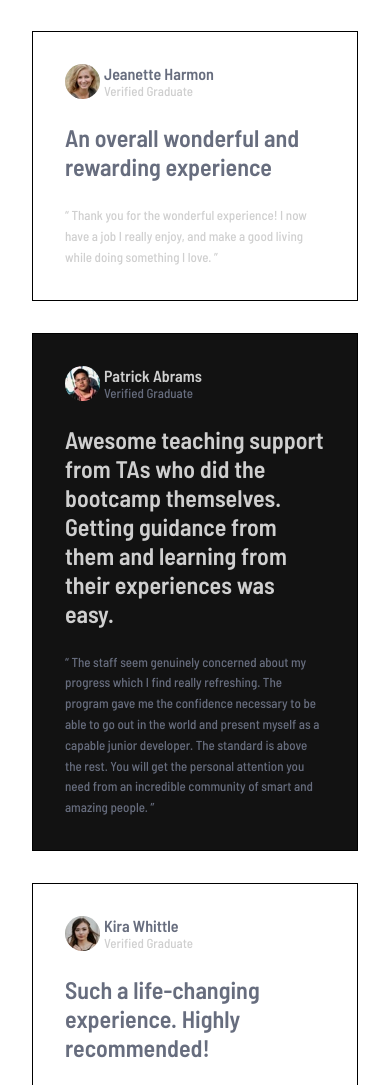
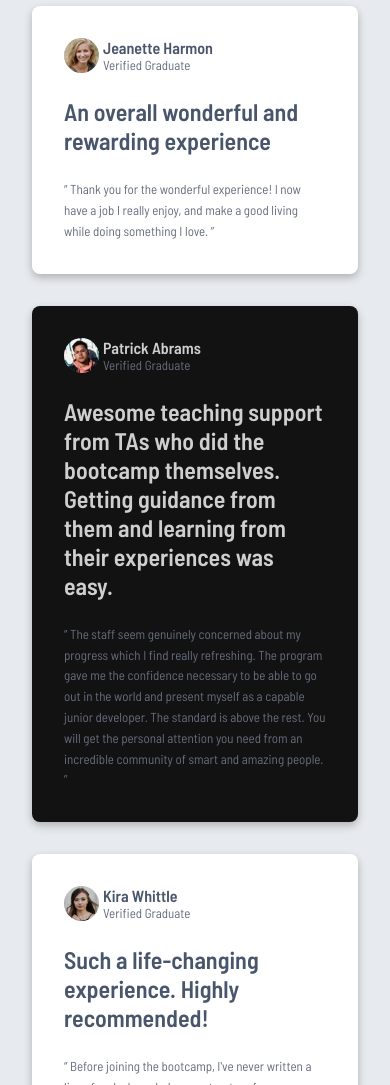
Before and after one commit to lyn-kodehode/CSS-advanced-oppgave-1-testimonial-grid, a plain HTML site: page index.html in a window 390 px wide. Shown: the part 915-2000 px from the top of the page. Drawn offline with Linux system fonts and the light colour scheme.

Commit message:
added box-shadow, bgcolor, media query

```diff
--- a/style.css
+++ b/style.css
@@ -23,10 +23,13 @@
   padding: 0;
   box-sizing: border-box;
 }
+body {
+  background-color: var(--neutral-grey-100);
+}
 p {
   font-family: var(--font-family);
   font-size: var(--font-body-size);
-  font-weight: var(--font-weight-500);
+  /* font-weight: var(--font-weight-500); */
 }
 .testimonials {
   height: 100svh;
@@ -71,14 +74,15 @@ p {
 }
 .testimonial-3 {
   grid-area: testimonial-3;
+  background-color: var(--neutral-white);
 }
 .title-3,
 .body-3 {
-  color: var(--neutral-grey-200);
+  color: var(--neutral-grey-400);
 }
 .name-3,
 .highlight-3 {
-  color: var(--neutral-grey-400);
+  color: var(--neutral-grey-500);
 }
 .testimonial-4 {
   grid-area: testimonial-4;
@@ -95,17 +99,21 @@ p {
 }
 .testimonial-5 {
   grid-area: testimonial-5;
+  background-color: var(--neutral-white);
 }
 .title-5,
 .body-5 {
-  color: var(--neutral-grey-200);
+  color: var(--neutral-grey-400);
 }
 .name-5,
 .highlight-5 {
-  color: var(--neutral-grey-400);
+  color: var(--neutral-grey-500);
 }
 .testimonial {
-  border: 1px solid black;
+  /* border: 1px solid var(--neutral-grey-100); */
+  border-radius: 0.5em;
+  /* box-shadow: 0 4px 8px 0 rgba(0, 0, 0, 0.5), 0 6px 20px 0 rgba(0, 0, 0, 0.3); */
+  box-shadow: 0 2px 6px 0 rgba(0, 0, 0, 0.05), 0 4px 10px 0 rgba(0, 0, 0, 0.2);
   display: grid;
   gap: 1.5rem;
   padding: 2rem;
@@ -152,6 +160,17 @@ img {
 .text-body-5 {
   line-height: 2;
 }
+@media (max-width: 1200px) {
+  .testimonials-container {
+    display: grid;
+    grid-template-columns: repeat(3, 1fr);
+    grid-template-rows: repeat(3, 1fr);
+    grid-template-areas:
+      "testimonial-1 testimonial-1 testimonial-2"
+      "testimonial-3 testimonial-4 testimonial-4"
+      "testimonial-5 testimonial-5 testimonial-5";
+  }
+}
 @media (max-width: 900px) {
   .testimonials-container {
     display: grid;
@@ -164,7 +183,7 @@ img {
       "testimonial-5 testimonial-5";
   }
 }
-@media (max-width: 500px) {
+@media (max-width: 700px) {
   .testimonials-container {
     display: grid;
     grid-template-columns: 1fr;
```
